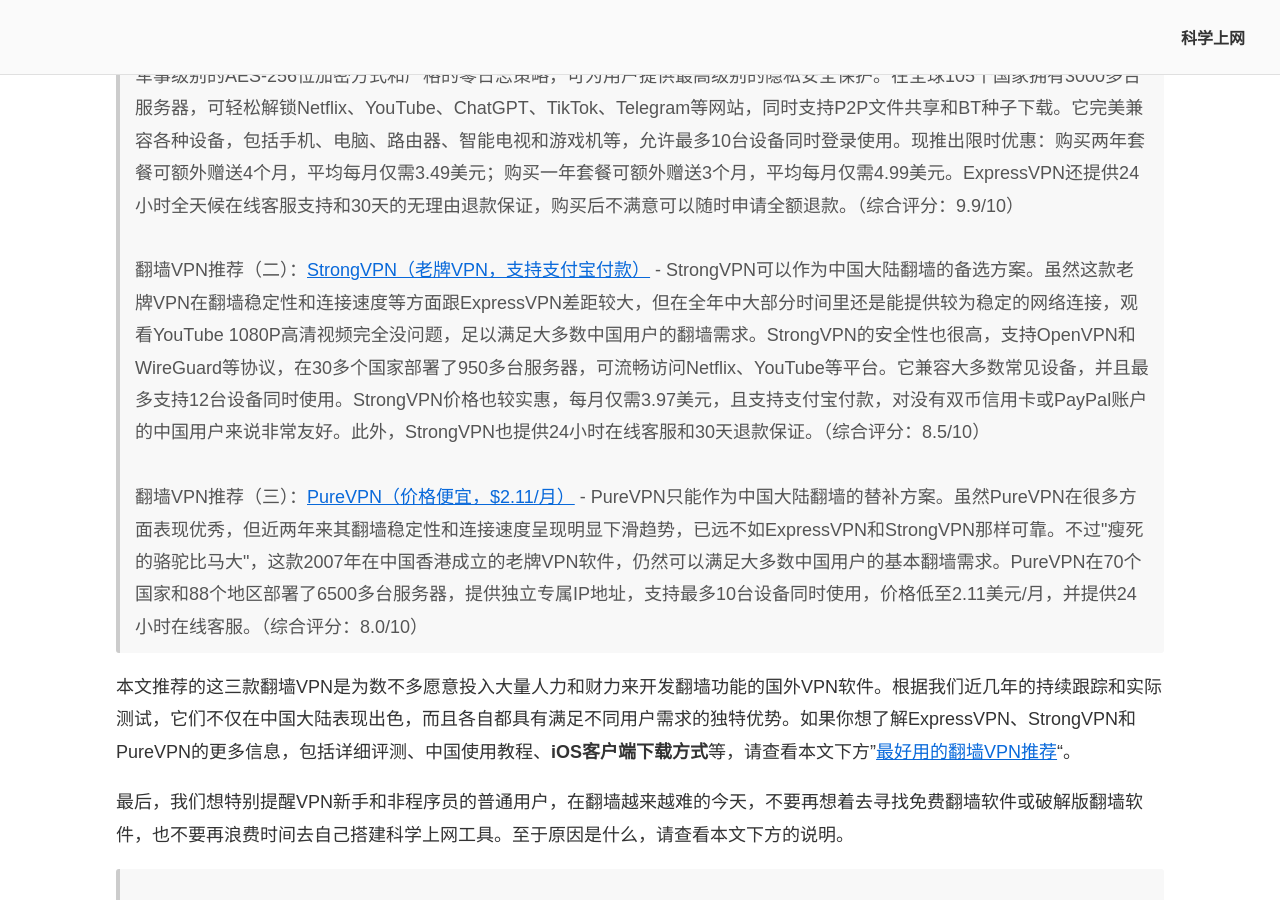
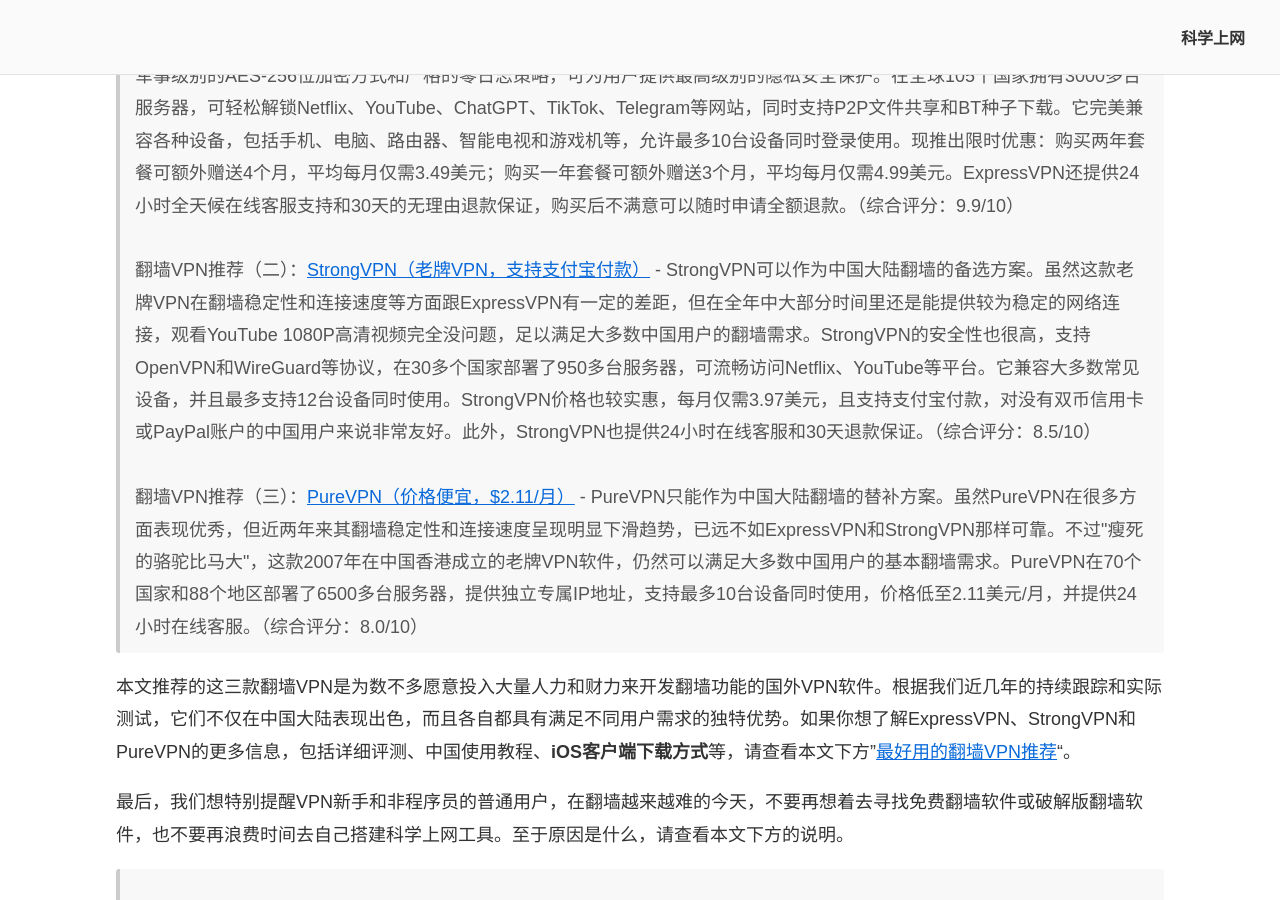
Before and after one commit to chinavpns/chinavpns.github.io, a Jekyll site: the page built from index.md, in a window 1280 px wide and 900 px high, scrolled down 1368 px. Built offline with Jekyll 4.4.1, drawn with Linux system fonts in a browser that asks for light colours.

Commit message:
Update index.md

```diff
--- a/index.md
+++ b/index.md
@@ -20,7 +20,7 @@
 
 翻墙VPN推荐（一）：<a href="https://wallvpn.com/go/expressvpn/" rel="nofollow">ExpressVPN（限时钜惠，$3.49/月，30天免费）</a> - 对于绝大多数普通用户来说，ExpressVPN是我们最为推荐的翻墙工具。因为它在中国大陆翻墙最稳定（全年可用率高达98%以上，若不挑线路的话甚至可达100%，这在整个VPN行业内遥遥领先；在每年的大封杀时期，用户可以通过联系在线客服快速获取备用线路）。翻墙速度在行业内也是最快的，并采用军事级别的AES-256位加密方式和严格的零日志策略，可为用户提供最高级别的隐私安全保护。在全球105个国家拥有3000多台服务器，可轻松解锁Netflix、YouTube、ChatGPT、TikTok、Telegram等网站，同时支持P2P文件共享和BT种子下载。它完美兼容各种设备，包括手机、电脑、路由器、智能电视和游戏机等，允许最多10台设备同时登录使用。现推出限时优惠：购买两年套餐可额外赠送4个月，平均每月仅需3.49美元；购买一年套餐可额外赠送3个月，平均每月仅需4.99美元。ExpressVPN还提供24小时全天候在线客服支持和30天的无理由退款保证，购买后不满意可以随时申请全额退款。（综合评分：9.9/10）<br/> <br/>
 
-翻墙VPN推荐（二）：<a href="https://wallvpn.com/go/strong-vpn/" rel="nofollow">StrongVPN（老牌VPN，支持支付宝付款）</a> - StrongVPN可以作为中国大陆翻墙的备选方案。虽然这款老牌VPN在翻墙稳定性和连接速度等方面跟ExpressVPN差距较大，但在全年中大部分时间里还是能提供较为稳定的网络连接，观看YouTube 1080P高清视频完全没问题，足以满足大多数中国用户的翻墙需求。StrongVPN的安全性也很高，支持OpenVPN和WireGuard等协议，在30多个国家部署了950多台服务器，可流畅访问Netflix、YouTube等平台。它兼容大多数常见设备，并且最多支持12台设备同时使用。StrongVPN价格也较实惠，每月仅需3.97美元，且支持支付宝付款，对没有双币信用卡或PayPal账户的中国用户来说非常友好。此外，StrongVPN也提供24小时在线客服和30天退款保证。（综合评分：8.5/10）<br/> <br/>
+翻墙VPN推荐（二）：<a href="https://wallvpn.com/go/strong-vpn/" rel="nofollow">StrongVPN（老牌VPN，支持支付宝付款）</a> - StrongVPN可以作为中国大陆翻墙的备选方案。虽然这款老牌VPN在翻墙稳定性和连接速度等方面跟ExpressVPN有一定的差距，但在全年中大部分时间里还是能提供较为稳定的网络连接，观看YouTube 1080P高清视频完全没问题，足以满足大多数中国用户的翻墙需求。StrongVPN的安全性也很高，支持OpenVPN和WireGuard等协议，在30多个国家部署了950多台服务器，可流畅访问Netflix、YouTube等平台。它兼容大多数常见设备，并且最多支持12台设备同时使用。StrongVPN价格也较实惠，每月仅需3.97美元，且支持支付宝付款，对没有双币信用卡或PayPal账户的中国用户来说非常友好。此外，StrongVPN也提供24小时在线客服和30天退款保证。（综合评分：8.5/10）<br/> <br/>
 
 翻墙VPN推荐（三）：<a href="https://wallvpn.com/go/purevpn/" rel="nofollow">PureVPN（价格便宜，$2.11/月）</a> - PureVPN只能作为中国大陆翻墙的替补方案。虽然PureVPN在很多方面表现优秀，但近两年来其翻墙稳定性和连接速度呈现明显下滑趋势，已远不如ExpressVPN和StrongVPN那样可靠。不过"瘦死的骆驼比马大"，这款2007年在中国香港成立的老牌VPN软件，仍然可以满足大多数中国用户的基本翻墙需求。PureVPN在70个国家和88个地区部署了6500多台服务器，提供独立专属IP地址，支持最多10台设备同时使用，价格低至2.11美元/月，并提供24小时在线客服。（综合评分：8.0/10）
 
```
